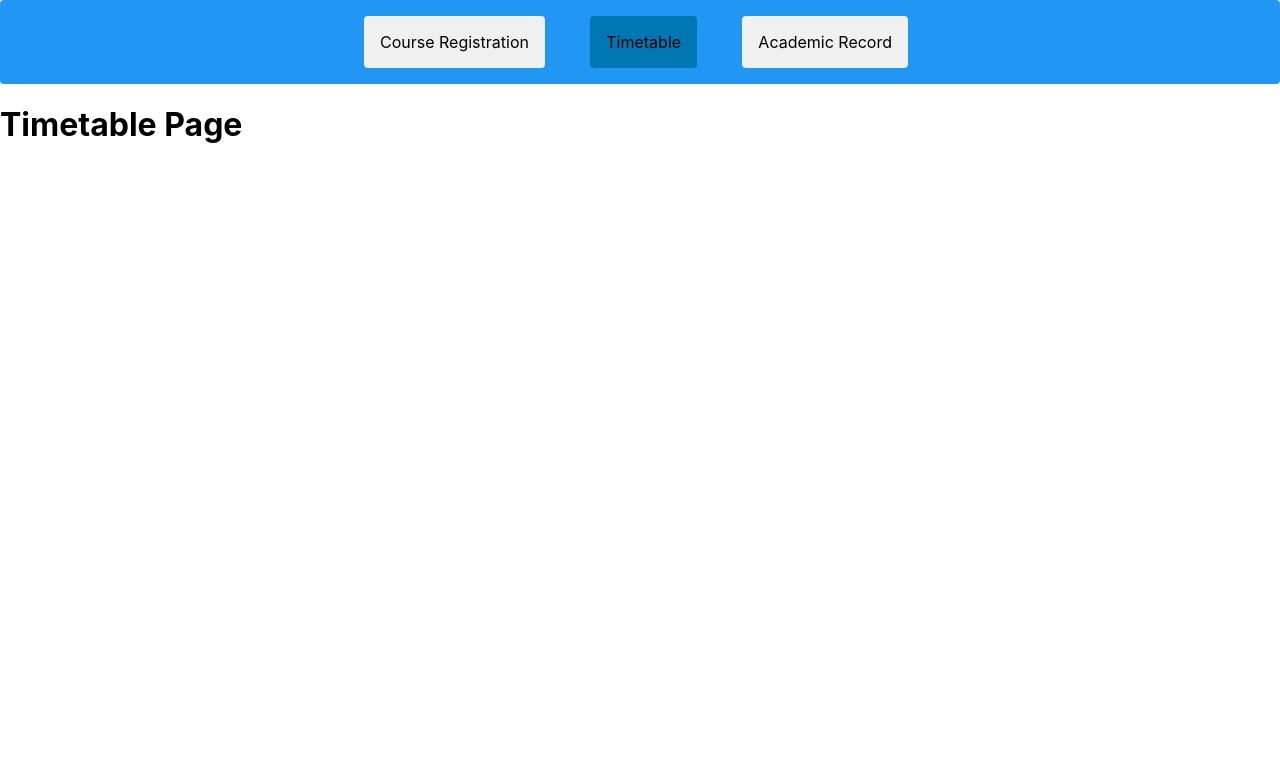
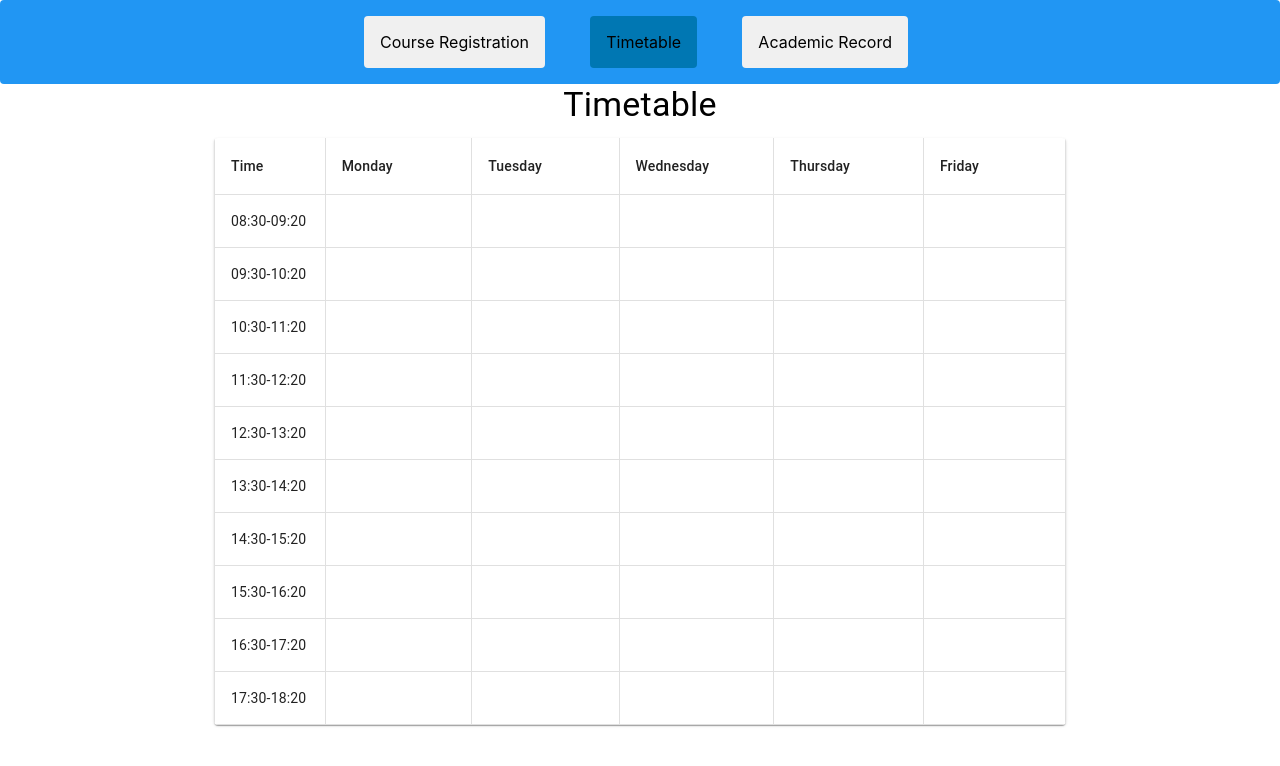
Before and after one commit to ZAGORE7/StudentPortal, a React (Create React App) app: page /student/timetable in a window 1280 px wide. Shown: the top 766 px of the page. Built offline with nearby package versions, Linux system fonts and the light colour scheme.

Commit message:
timetablefix

```diff
--- a/src/App.js
+++ b/src/App.js
@@ -1,18 +1,18 @@
+import React from "react";
 import "./App.css";
-import {
-  BrowserRouter as Router,
-  Route,
-  Routes,
-  RouterProvider,
-} from "react-router-dom";
+import MainRoutes from "./Routes/Mainroutes";
+import { BrowserRouter as Router } from "react-router-dom";
 import { CourseProvider } from "./components/CourseContext";
-import router from "./Routes/Mainroutes";
 
 function App() {
   return (
-    <CourseProvider>
-      <RouterProvider router={router} />
-    </CourseProvider>
+    <Router>
+      <div className="App">
+        <CourseProvider>
+          <MainRoutes />
+        </CourseProvider>
+      </div>
+    </Router>
   );
 }
 
--- a/src/Routes/Mainroutes.js
+++ b/src/Routes/Mainroutes.js
@@ -2,33 +2,24 @@ import LoginPage from "../pages/Loginpage";
 import React from "react";
 import ReactDOM from "react-dom/client";
 import StudentPage from "../pages/StudentPage";
-import { createBrowserRouter, RouterProvider } from "react-router-dom";
+import { Route, Routes } from "react-router-dom";
 import TimetablePage from "../pages/TimeTablePage";
 import CourseRegistrationPage from "../pages/CourseRegistrationPage";
 import AcademicRecordPage from "../pages/AcademicRecordPage";
-import { BrowserRouter as Router, Route, Routes } from "react-router-dom";
-// ==============================|| MAIN ROUTING ||============================== //
 
-const router = createBrowserRouter([
-  {
-    path: "/",
-    element: <LoginPage />,
-  },
-  {
-    path: "/student",
-    element: <StudentPage />,
-  },
-  {
-    path: "/student/timetable",
-    element: <TimetablePage />,
-  },
-  {
-    path: "/student/academic-record",
-    element: <AcademicRecordPage />,
-  },
-  {
-    path: "/student/course-registration",
-    element: <CourseRegistrationPage />,
-  },
-]);
-export default router;
+const MainRoutes = () => {
+  return (
+    <Routes>
+      <Route path="/" element={<LoginPage />} />
+      <Route path="/student" element={<StudentPage />} />
+      <Route path="/student/timetable" element={<TimetablePage />} />
+      <Route path="/student/academic-record" element={<AcademicRecordPage />} />
+      <Route
+        path="/student/course-registration"
+        element={<CourseRegistrationPage />}
+      />
+    </Routes>
+  );
+};
+
+export default MainRoutes;
--- a/src/components/CourseContext.js
+++ b/src/components/CourseContext.js
@@ -1,6 +1,6 @@
 import { createContext, useState } from "react";
 
-const CourseContext = createContext();
+export const CourseContext = createContext();
 
 export const CourseProvider = ({ children }) => {
   const [selectedCourses, setSelectedCourses] = useState([]);
@@ -11,5 +11,3 @@ export const CourseProvider = ({ children }) => {
     </CourseContext.Provider>
   );
 };
-
-export default CourseContext;
--- /dev/null
+++ b/src/components/SelectedCoursesContext.js
@@ -0,0 +1,8 @@
+import React from "react";
+
+const SelectedCoursesContext = React.createContext();
+
+export const SelectedCoursesProvider = SelectedCoursesContext.Provider;
+export const SelectedCoursesConsumer = SelectedCoursesContext.Consumer;
+
+export default SelectedCoursesContext;
--- a/src/pages/CourseRegistrationPage.js
+++ b/src/pages/CourseRegistrationPage.js
@@ -1,5 +1,5 @@
 import React, { useState, useContext } from "react";
-import CourseContext from "../components/CourseContext";
+import { CourseContext } from "../components/CourseContext";
 import {
   Container,
   Grid,
@@ -30,9 +30,12 @@ const mockCourses = [
     name: "Logic Design",
     instructor: "John Doe",
     periods: [
-      { day: "Monday", startTime: "08:30", endTime: "10:30" },
-      { day: "Wednesday", startTime: "08:30", endTime: "10:30" },
-      { day: "Friday", startTime: "08:30", endTime: "10:30" },
+      { day: "Monday", startTime: "08:30", endTime: "09:20" },
+      { day: "Monday", startTime: "09:30", endTime: "10:20" },
+      { day: "Wednesday", startTime: "08:30", endTime: "09:20" },
+      { day: "Wednesday", startTime: "09:30", endTime: "10:20" },
+      { day: "Friday", startTime: "08:30", endTime: "09:20" },
+      { day: "Friday", startTime: "09:30", endTime: "10:20" },
     ],
   },
   {
@@ -41,9 +44,12 @@ const mockCourses = [
     name: "Software eng",
     instructor: "Bodur",
     periods: [
-      { day: "Monday", startTime: "11:00", endTime: "13:00" },
-      { day: "Wednesday", startTime: "11:00", endTime: "13:00" },
-      { day: "Friday", startTime: "11:00", endTime: "13:00" },
+      { day: "Monday", startTime: "10:30", endTime: "11:20" },
+      { day: "Monday", startTime: "11:30", endTime: "12:20" },
+      { day: "Tuesday", startTime: "10:30", endTime: "11:20" },
+      { day: "Tuesday", startTime: "11:30", endTime: "12:20" },
+      { day: "Friday", startTime: "10:30", endTime: "11:20" },
+      { day: "Friday", startTime: "11:30", endTime: "12:20" },
     ],
   },
   {
@@ -52,9 +58,12 @@ const mockCourses = [
     name: "Netwrok",
     instructor: "Arifler",
     periods: [
-      { day: "Tuesday", startTime: "14:00", endTime: "16:00" },
-      { day: "Thursday", startTime: "14:00", endTime: "16:00" },
-      { day: "Friday", startTime: "14:00", endTime: "16:00" },
+      { day: "Tuesday", startTime: "14:30", endTime: "15:20" },
+      { day: "Tuesday", startTime: "15:30", endTime: "16:20" },
+      { day: "Thursday", startTime: "14:30", endTime: "15:20" },
+      { day: "Thursday", startTime: "15:30", endTime: "16:20" },
+      { day: "Friday", startTime: "14:30", endTime: "15:20" },
+      { day: "Friday", startTime: "15:30", endTime: "16:20" },
     ],
   },
   {
@@ -63,9 +72,12 @@ const mockCourses = [
     name: "Highend Embeded",
     instructor: "John Doe",
     periods: [
-      { day: "Tuesday", startTime: "16:30", endTime: "18:30" },
-      { day: "Thursday", startTime: "16:30", endTime: "18:30" },
-      { day: "Friday", startTime: "16:30", endTime: "18:30" },
+      { day: "Tuesday", startTime: "16:30", endTime: "17:20" },
+      { day: "Tuesday", startTime: "17:30", endTime: "18:20" },
+      { day: "Thursday", startTime: "16:30", endTime: "17:20" },
+      { day: "Thursday", startTime: "17:30", endTime: "18:20" },
+      { day: "Friday", startTime: "16:30", endTime: "17:20" },
+      { day: "Friday", startTime: "17:30", endTime: "18:20" },
     ],
   },
   {
@@ -74,9 +86,12 @@ const mockCourses = [
     name: "Client/Server Prog",
     instructor: "John Doe",
     periods: [
-      { day: "Tuesday", startTime: "16:30", endTime: "18:30" },
-      { day: "Wednesday", startTime: "8:30", endTime: "10:30" },
-      { day: "Friday", startTime: "12:30", endTime: "14:30" },
+      { day: "Tuesday", startTime: "16:30", endTime: "17:20" },
+      { day: "Tuesday", startTime: "17:30", endTime: "18:20" },
+      { day: "Wednesday", startTime: "08:30", endTime: "09:20" },
+      { day: "Wednesday", startTime: "09:30", endTime: "10:20" },
+      { day: "Friday", startTime: "12:30", endTime: "13:20" },
+      { day: "Friday", startTime: "13:30", endTime: "14:20" },
     ],
   },
   {
@@ -85,22 +100,28 @@ const mockCourses = [
     name: "Computer Networks",
     instructor: "John Doe",
     periods: [
-      { day: "Monday", startTime: "16:30", endTime: "18:30" },
-      { day: "Thursday", startTime: "10:30", endTime: "12:30" },
-      { day: "Friday", startTime: "18:30", endTime: "20:30" },
+      { day: "Monday", startTime: "16:30", endTime: "17:20" },
+      { day: "Monday", startTime: "17:30", endTime: "18:20" },
+      { day: "Thursday", startTime: "10:30", endTime: "11:20" },
+      { day: "Thursday", startTime: "11:30", endTime: "12:20" },
+      { day: "Friday", startTime: "18:30", endTime: "19:20" },
+      { day: "Friday", startTime: "19:30", endTime: "20:20" },
     ],
-  }, // Clashing with CMPE101
+  },
   {
     id: 7,
     code: "SCIE223",
     name: "Patterns of Drug Use",
     instructor: "John Doe",
     periods: [
-      { day: "Tuesday", startTime: "8:30", endTime: "10:30" },
-      { day: "Thursday", startTime: "14:30", endTime: "16:30" },
-      { day: "Friday", startTime: "12:30", endTime: "14:30" },
+      { day: "Tuesday", startTime: "08:30", endTime: "09:20" },
+      { day: "Tuesday", startTime: "09:30", endTime: "10:20" },
+      { day: "Thursday", startTime: "14:30", endTime: "15:20" },
+      { day: "Thursday", startTime: "15:30", endTime: "16:20" },
+      { day: "Friday", startTime: "12:30", endTime: "13:20" },
+      { day: "Friday", startTime: "13:30", endTime: "14:20" },
     ],
-  }, // Clashing with CMPE201
+  },
 ];
 
 function CourseRegistrationPage() {
--- a/src/pages/TimeTablePage.js
+++ b/src/pages/TimeTablePage.js
@@ -1,12 +1,147 @@
 import React from "react";
 import Navbar from "../components/Navbar";
+import {
+  Container,
+  Typography,
+  Table,
+  TableBody,
+  TableCell,
+  TableContainer,
+  TableHead,
+  TableRow,
+  Paper,
+} from "@mui/material";
+import SelectedCoursesContext from "../components/SelectedCoursesContext";
+import { useContext } from "react";
+import { CourseContext } from "../components/CourseContext";
+const tableCellStyles = {
+  borderRight: "1px solid rgba(224, 224, 224, 1)",
+  borderLeft: "1px solid rgba(224, 224, 224, 1)",
+};
+const timeColumnStyles = {
+  width: "100px",
+  borderRight: "1px solid rgba(224, 224, 224, 1)",
+  borderLeft: "1px solid rgba(224, 224, 224, 1)",
+};
+
+const dayColumnStyles = {
+  width: "150px",
+  borderRight: "1px solid rgba(224, 224, 224, 1)",
+  borderLeft: "1px solid rgba(224, 224, 224, 1)",
+};
+const timePeriods = [
+  "08:30-09:20",
+  "09:30-10:20",
+  "10:30-11:20",
+  "11:30-12:20",
+  "12:30-13:20",
+  "13:30-14:20",
+  "14:30-15:20",
+  "15:30-16:20",
+  "16:30-17:20",
+  "17:30-18:20",
+];
+
+const daysOfWeek = ["Monday", "Tuesday", "Wednesday", "Thursday", "Friday"];
 
 const TimetablePage = () => {
+  const { selectedCourses } = useContext(CourseContext);
+
+  const hasLesson = (day, period) => {
+    const [startTime, endTime] = period.split("-").map((time) => {
+      const [hour, minute] = time.split(":");
+      return parseInt(hour) * 60 + parseInt(minute);
+    });
+
+    return selectedCourses.some((course) => {
+      return course.periods.some((p) => {
+        if (p.day !== day) {
+          return false;
+        }
+
+        const pStartTime =
+          parseInt(p.startTime.split(":")[0]) * 60 +
+          parseInt(p.startTime.split(":")[1]);
+        const pEndTime =
+          parseInt(p.endTime.split(":")[0]) * 60 +
+          parseInt(p.endTime.split(":")[1]);
+
+        return startTime < pEndTime && endTime > pStartTime;
+      });
+    });
+  };
+
+  const cellBackgroundColor = (day, period) => {
+    const lessons = selectedCourses.filter((course) =>
+      course.periods.some(
+        (p) => p.day === day && p.startTime === period.split("-")[0]
+      )
+    );
+
+    if (lessons.length === 0) {
+      return "transparent";
+    } else if (lessons.length === 1) {
+      return "#ADD8E6";
+    } else {
+      return "red";
+    }
+  };
+
   return (
     <div>
       <Navbar />
-      <h1>Timetable Page</h1>
-      {/* Add your timetable page content here */}
+      <Container maxWidth="md">
+        <Typography variant="h4" gutterBottom>
+          Timetable
+        </Typography>
+        <TableContainer component={Paper}>
+          <Table aria-label="simple table">
+            <TableHead>
+              <TableRow>
+                <TableCell style={timeColumnStyles}>Time</TableCell>
+                {daysOfWeek.map((day, index) => (
+                  <TableCell key={index} style={dayColumnStyles}>
+                    {day}
+                  </TableCell>
+                ))}
+              </TableRow>
+            </TableHead>
+            <TableBody>
+              {timePeriods.map((period, index) => (
+                <TableRow key={index}>
+                  <TableCell
+                    component="th"
+                    scope="row"
+                    style={timeColumnStyles}
+                  >
+                    {period}
+                  </TableCell>
+                  {daysOfWeek.map((day, dayIndex) => {
+                    const cellHasLesson = hasLesson(day, period);
+                    const cellStyles = {
+                      ...dayColumnStyles,
+                      backgroundColor: cellBackgroundColor(day, period),
+                    };
+                    return (
+                      <TableCell key={dayIndex} style={cellStyles}>
+                        {selectedCourses.map((course) => {
+                          const coursePeriod = course.periods.find(
+                            (p) =>
+                              p.day === day &&
+                              p.startTime === period.split("-")[0]
+                          );
+                          // Display only the course code
+                          return coursePeriod ? `${course.code}` : "";
+                        })}
+                      </TableCell>
+                    );
+                  })}
+                </TableRow>
+              ))}
+            </TableBody>
+          </Table>
+        </TableContainer>
+      </Container>
     </div>
   );
 };
```
